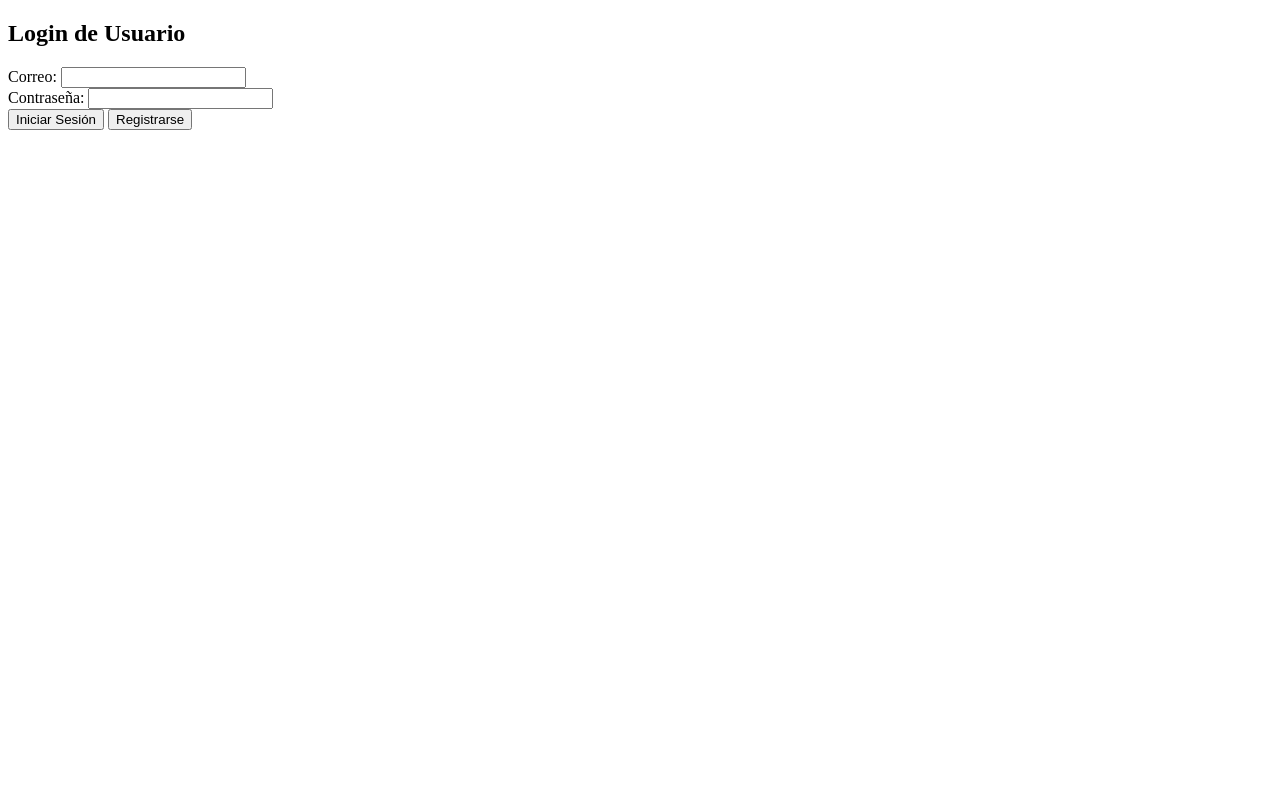
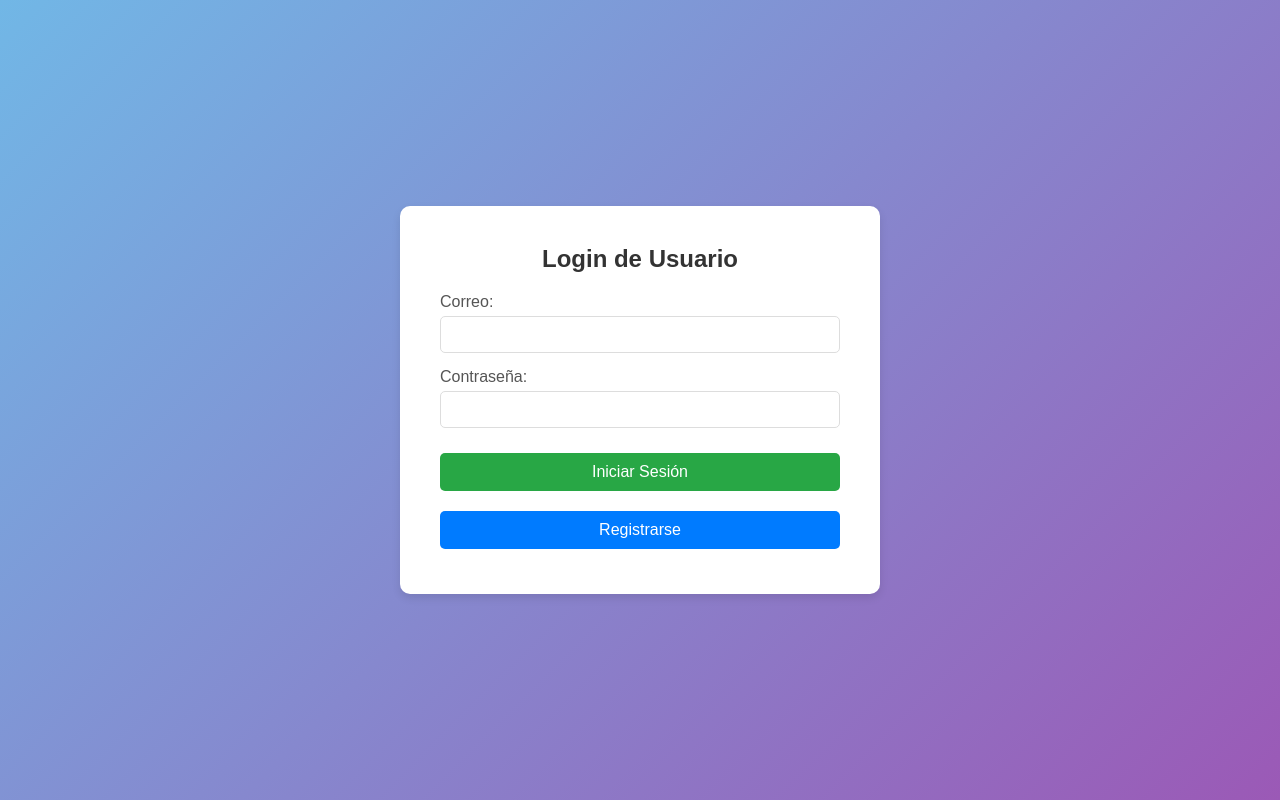
Before and after one commit to IIJaredII/BrewCoffeAdmin, a website: page public/cliente/html/login.html in a window 1280 px wide. Drawn offline with Linux system fonts and the light colour scheme.

Commit message:
Update login.html

```diff
--- a/public/cliente/html/login.html
+++ b/public/cliente/html/login.html
@@ -4,15 +4,86 @@
     <meta charset="UTF-8">
     <meta name="viewport" content="width=device-width, initial-scale=1.0">
     <title>Login de Usuario</title>
-    <link rel="stylesheet" href="styles.css"> <!-- Aquí puedes incluir tu hoja de estilos -->
+    <style>
+        /* Estilos CSS */
+        /* Estilo del cuerpo */
+        body {
+            display: flex;
+            justify-content: center;
+            align-items: center;
+            height: 100vh;
+            margin: 0;
+            font-family: Arial, sans-serif;
+            background: linear-gradient(135deg, #71b7e6, #9b59b6);
+        }
+        /* Contenedor principal del formulario */
+        .container {
+            background: #fff;
+            padding: 20px 40px;
+            border-radius: 10px;
+            box-shadow: 0 4px 8px rgba(0, 0, 0, 0.1);
+            text-align: center;
+            max-width: 400px;
+            width: 100%;
+        }
+        /* Título del formulario */
+        h2 {
+            margin-bottom: 20px;
+            color: #333;
+        }
+        /* Grupo de formulario */
+        .form-group {
+            margin-bottom: 15px;
+            text-align: left;
+        }
+        /* Etiquetas del formulario */
+        label {
+            display: block;
+            margin-bottom: 5px;
+            color: #555;
+        }
+        /* Campos de entrada del formulario */
+        input {
+            width: 100%;
+            padding: 10px;
+            border: 1px solid #ddd;
+            border-radius: 5px;
+            box-sizing: border-box;
+        }
+        /* Botones del formulario */
+        button {
+            width: 100%;
+            padding: 10px;
+            margin: 10px 0;
+            border: none;
+            border-radius: 5px;
+            background-color: #28a745;
+            color: #fff;
+            cursor: pointer;
+            font-size: 16px;
+        }
+        /* Botón de registro */
+        button[type="button"] {
+            background-color: #007bff;
+        }
+        /* Efecto hover en los botones */
+        button:hover {
+            opacity: 0.9;
+        }
+        /* Mensajes de error */
+        #message {
+            margin-top: 15px;
+            color: #e74c3c;
+        }
+    </style>
 </head>
 <body>
     <div class="container">
         <h2>Login de Usuario</h2>
         <form id="iniciar-sesion">
             <div class="form-group">
-                <label for="username">Correo:</label>
-                <input type="text" id="correo" name="correo" required>
+                <label for="correo">Correo:</label>
+                <input type="email" id="correo" name="correo" required>
             </div>
             <div class="form-group">
                 <label for="password">Contraseña:</label>
```
